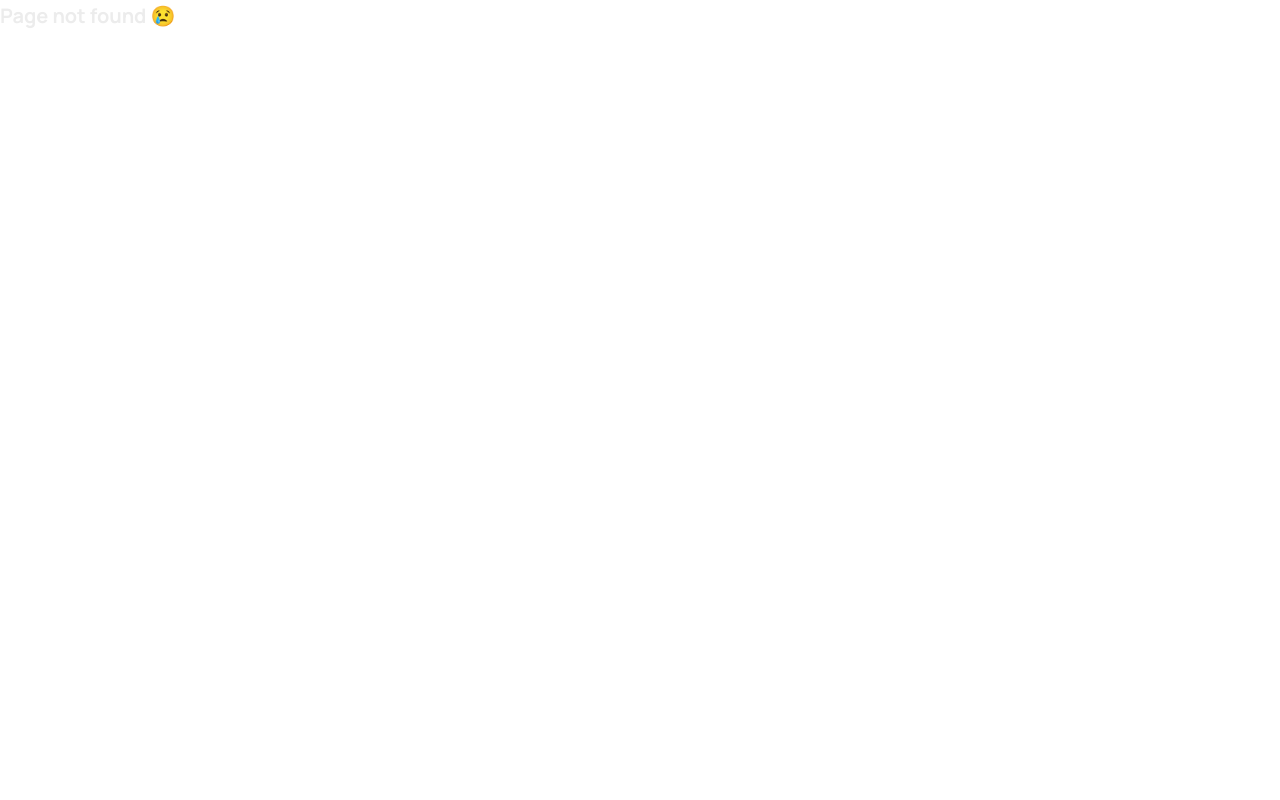
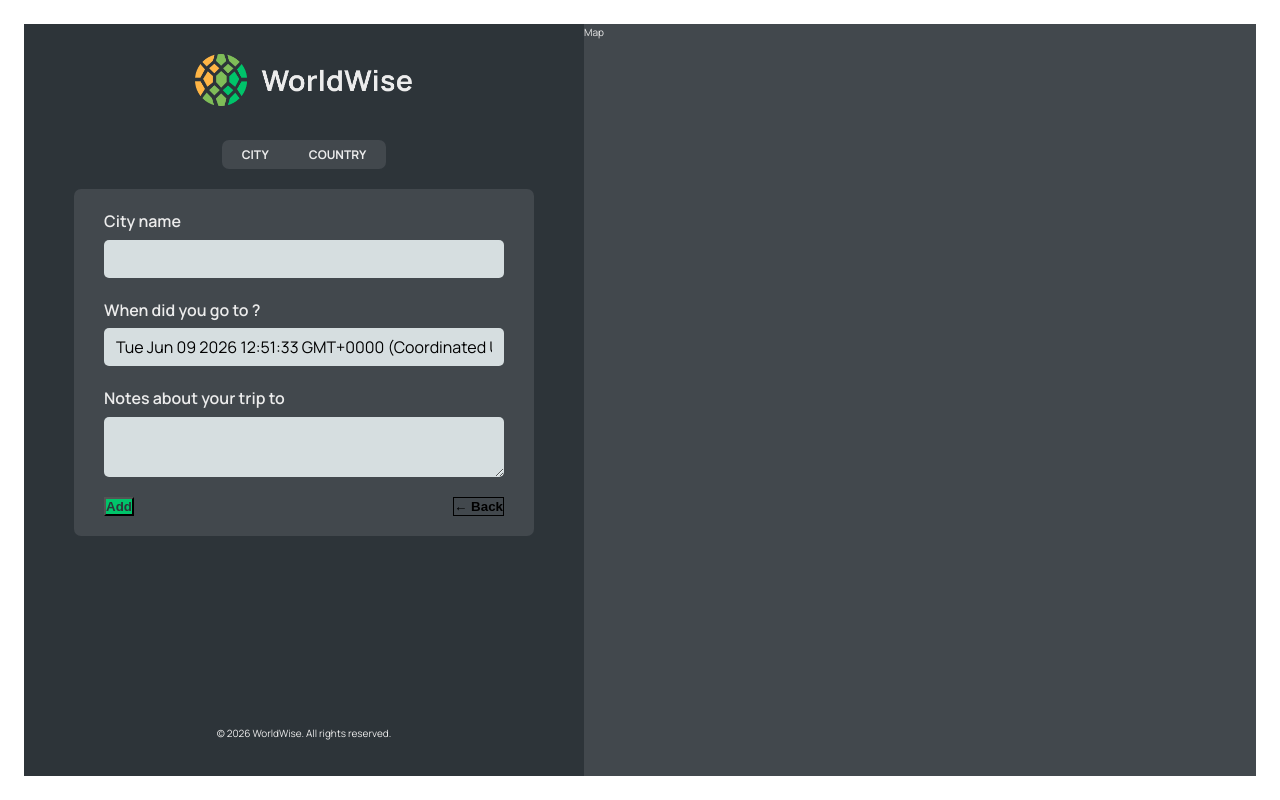
Before and after one commit to kartiknatekar93/worldwise, a React (Vite) app: page /app/form in a window 1280 px wide. Before the commit this address had no page. Built offline with nearby package versions, Linux system fonts and the light colour scheme; data requests are answered from the project's data file.

Commit message:
completed routing

```diff
--- a/src/App.jsx
+++ b/src/App.jsx
@@ -1,4 +1,4 @@
-import { BrowserRouter, Route, Routes } from "react-router-dom";
+import { BrowserRouter, Route, Routes,Navigate } from "react-router-dom";
 import { useEffect, useState } from "react";
 import HomePage from "./pages/HomePage.jsx";
 import Pricing from "./pages/Pricing.jsx";
@@ -8,17 +8,30 @@ import AppLayout from "./pages/AppLayout.jsx";
 import Login from "./pages/Login.jsx";
 import CityList from "./components/CityList.jsx";
 import CountryList from "./components/CountryList.jsx";
-
+import City from "./components/City.jsx";
+import Form from "./components/Form.jsx";
 const BASE_URL = "http://localhost:9000/";
 
 function App() {
   const [cities, setCities] = useState([]);
+  const [isloading, setIsLoading] = useState(true);
   useEffect(() => {
-    async function fetchCities() {
-      const response = await fetch(`${BASE_URL}cities`);
-      const data = await response.json();
-      setCities(data);
-    }
+      setIsLoading(true)
+      async function fetchCities() {
+        try {
+          const response = await fetch(`${BASE_URL}cities`);
+          if(!response.ok){
+              throw new Error("something went wrong")
+          }
+          const data = await response.json();
+          setCities(data);
+        } catch (error) {
+            console.log(error)
+        }finally{
+            setIsLoading(false)
+        }
+      }
+
     fetchCities();
   }, []);
 
@@ -29,9 +42,11 @@ function App() {
         <Route path="pricing" element={<Pricing />} />
         <Route path="product" element={<Product />} />
         <Route path="app" element={<AppLayout />}>
-          <Route index element={<CityList cities={cities} />} />
-          <Route path="city" element={<CityList cities={cities} />} />
-          <Route path="country" element={<CountryList cities={cities} />} />
+          <Route index element={<Navigate to="city" />} />
+          <Route path="city" element={<CityList cities={cities} isloading={isloading}/>} />
+          <Route path="city/:id" element={<City/>}/>
+          <Route path="form" element={<Form/>}/>
+          <Route path="country" element={<CountryList cities={cities} isloading={isloading}/>} />
         </Route>
         <Route path="/login" element={<Login />} />
         <Route path="*" element={<PageNotFound />} />
--- /dev/null
+++ b/src/components/Button.jsx
@@ -0,0 +1,7 @@
+import Styles from "./Button.module.css";
+
+function Button({children,onClick,type}){
+    return <button onClick={onClick} className={Styles[type]}>{children}</button>
+}
+
+export default Button;
--- a/src/components/City.jsx
+++ b/src/components/City.jsx
@@ -1,3 +1,5 @@
+import { useParams } from "react-router-dom";
+import Button from "./Button";
 import styles from "./City.module.css";
 
 const formatDate = (date) =>
@@ -18,6 +20,9 @@ function City() {
   };
 
   const { cityName, emoji, date, notes } = currentCity;
+
+  const param=useParams();
+
 
   return (
     <div className={styles.city}>
@@ -51,7 +56,7 @@ function City() {
         </a>
       </div>
 
-      <div>{/* <ButtonBack /> */}</div>
+      <Button type="back">&larr; Back</Button>
     </div>
   );
 }
--- a/src/components/CityItem.jsx
+++ b/src/components/CityItem.jsx
@@ -1,15 +1,17 @@
+import { Link } from "react-router-dom";
 import styles from "./CityItem.module.css";
 
 function CityItem({ city }) {
   const { cityName, emoji, date, id, position } = city;
   return (
     <li>
-      <div className={styles.cityItem}>
+
+      <Link to={`${id}?lat=${position.lat}&lng=${position.lng}`} className={styles.cityItem}>
         <span className={styles.emoji}>{emoji}</span>
         <h3 className={styles.name}>{cityName}</h3>
         <time className={styles.date}>{date}</time>
         <button className={styles.deleteBtn}> &times;</button>
-      </div>
+      </Link>
     </li>
   );
 }
--- a/src/components/CityList.jsx
+++ b/src/components/CityList.jsx
@@ -1,6 +1,11 @@
 import styles from "./CityList.module.css";
 import CityItem from "./CityItem.jsx";
-function CityList({ cities }) {
+import Spinner from "./Spinner.jsx"
+import Message from "./Message.jsx"
+function CityList({ cities,isloading }) {
+if(isloading) return <Spinner/>
+if(!cities.length) return <Message message="click on the map"/>
+
   return (
     <ul className={styles.cityList}>
       {cities.map((city) => (
--- a/src/components/Country.jsx
+++ /dev/null
@@ -1,5 +0,0 @@
-function Country() {
-  return <div>List of country</div>;
-}
-
-export default Country;
--- a/src/components/CountryItem.jsx
+++ b/src/components/CountryItem.jsx
@@ -1,9 +1,10 @@
 import styles from "./CountryItem.module.css";
+function CountryItem({ country }) {
 
-function CountryItem({ country }) {
-  const { country: countryName } = country;
+  const { country: countryName,emoji } = country;
   return (
     <li className={styles.countryItem}>
+      <span className={styles.emoji}>{emoji}</span>
       <h4>{countryName}</h4>
     </li>
   );
--- a/src/components/CountryList.jsx
+++ b/src/components/CountryList.jsx
@@ -1,8 +1,12 @@
 import CountryItem from "./CountryItem.jsx";
 import styles from "./CountryList.module.css";
+import Spinner from "./Spinner.jsx"
+import Message from "./Message.jsx"
+function CountryList({ cities ,isloading}) {
 
-function CountryList({ cities }) {
-  console.log(cities);
+  if(isloading) return <Spinner/>
+if(!cities.length) return <Message message="click on the map"/>
+
   const country = cities.reduce((arr, item) => {
     if (!arr.map((el) => el.country).includes(item.country))
       return [...arr, { country: item.country, emoji: item.emoji }];
--- a/src/components/Form.jsx
+++ b/src/components/Form.jsx
@@ -3,7 +3,8 @@
 import { useState } from "react";
 
 import styles from "./Form.module.css";
-
+import Button from "./Button.jsx";
+import { useNavigate } from "react-router-dom";
 export function convertToEmoji(countryCode) {
   const codePoints = countryCode
     .toUpperCase()
@@ -17,7 +18,7 @@ function Form() {
   const [country, setCountry] = useState("");
   const [date, setDate] = useState(new Date());
   const [notes, setNotes] = useState("");
-
+  const Navigate=useNavigate();
   return (
     <form className={styles.form}>
       <div className={styles.row}>
@@ -49,8 +50,11 @@ function Form() {
       </div>
 
       <div className={styles.buttons}>
-        <button>Add</button>
-        <button>&larr; Back</button>
+        <Button type="primary" >Add</Button>
+        <Button type="back" onClick={(e)=>{
+          e.preventDefault();
+          Navigate(-1)
+        }}>&larr; Back</Button>
       </div>
     </form>
   );
--- a/src/components/Map.jsx
+++ b/src/components/Map.jsx
@@ -1,6 +1,13 @@
+
 import Styles from "./Map.module.css";
+import { useNavigate,useSearchParams } from "react-router-dom";
+
 function Map() {
-  return <div className={Styles.mapContainer}>Map</div>;
+  const [searchParam, setSearchParam] = useSearchParams();
+  const lat=searchParam.get("lat");
+  const lng=searchParam.get("lng");
+  const Navigate=useNavigate();
+  return <div className={Styles.mapContainer} onClick={()=>Navigate("form")}>Map </div>;
 }
 
 export default Map;
```
